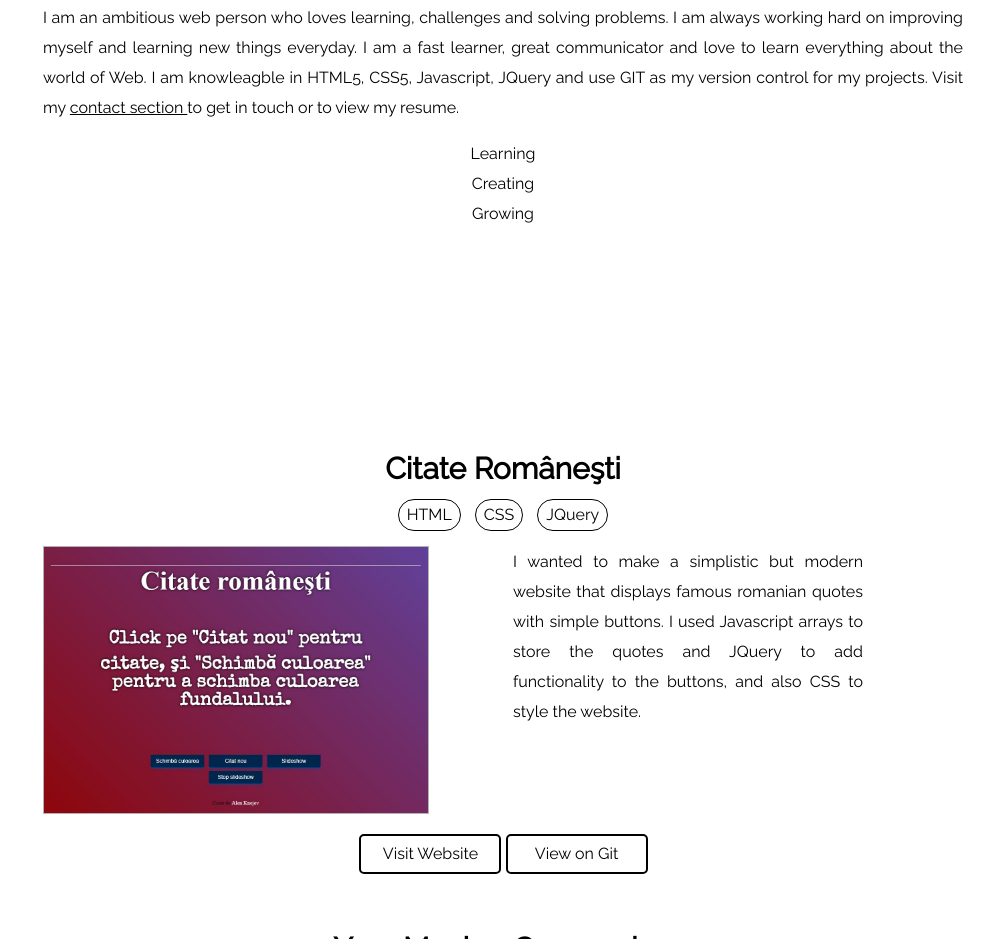
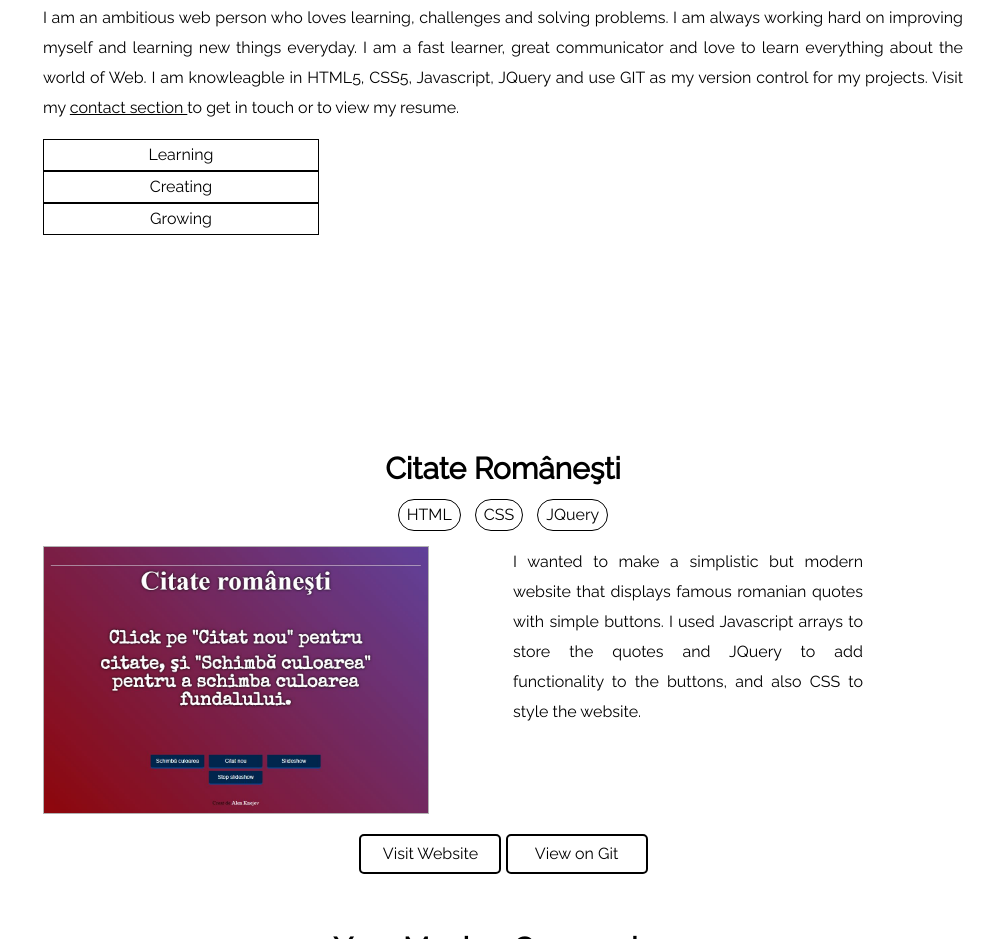
Before and after one commit to knalen/knalen.github.io, a plain HTML site: page index.html in a window 1280 px wide. Shown: the part 1206-2145 px from the top of the page, without its empty margins (297-1280 px from the left). Drawn offline with nearby package versions, Linux system fonts and the light colour scheme.

Commit message:
Updated styles

```diff
--- a/styles.css
+++ b/styles.css
@@ -172,6 +172,15 @@ header nav ul li a:hover {
     box-shadow: 5px 5px 30px 3px rgba(0,0,0, 0.8)
 }
 
+.intwrapper {
+    margin: 0 auto;
+}
+
+.interests {
+    width: 30%;
+    border: 1px solid black;
+}
+
 .about-title {
     margin-bottom: 60px;
 }
```
